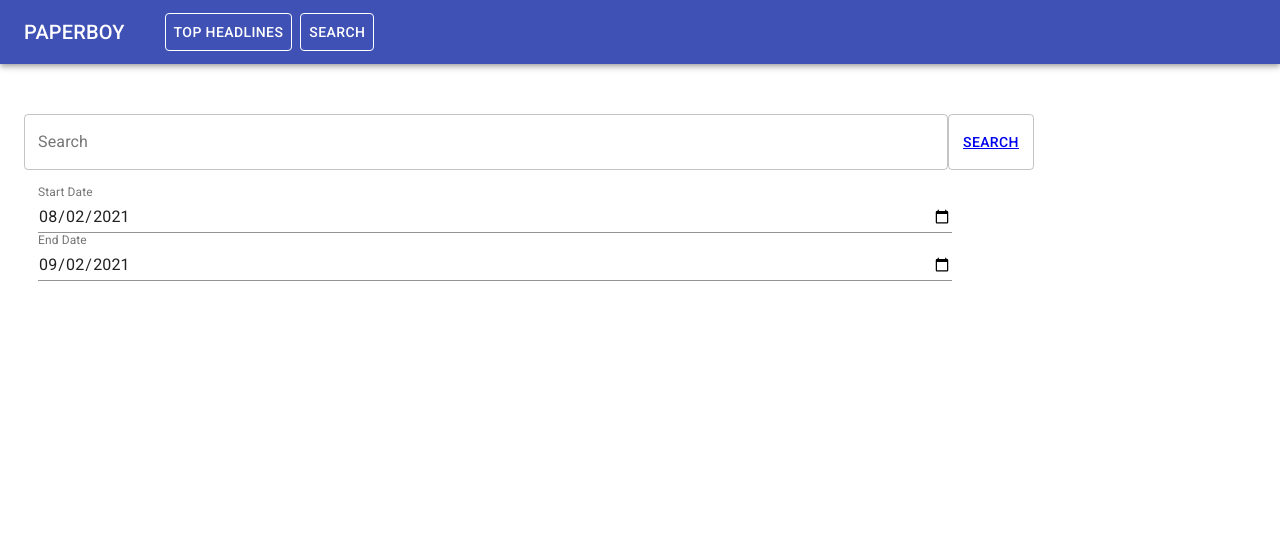
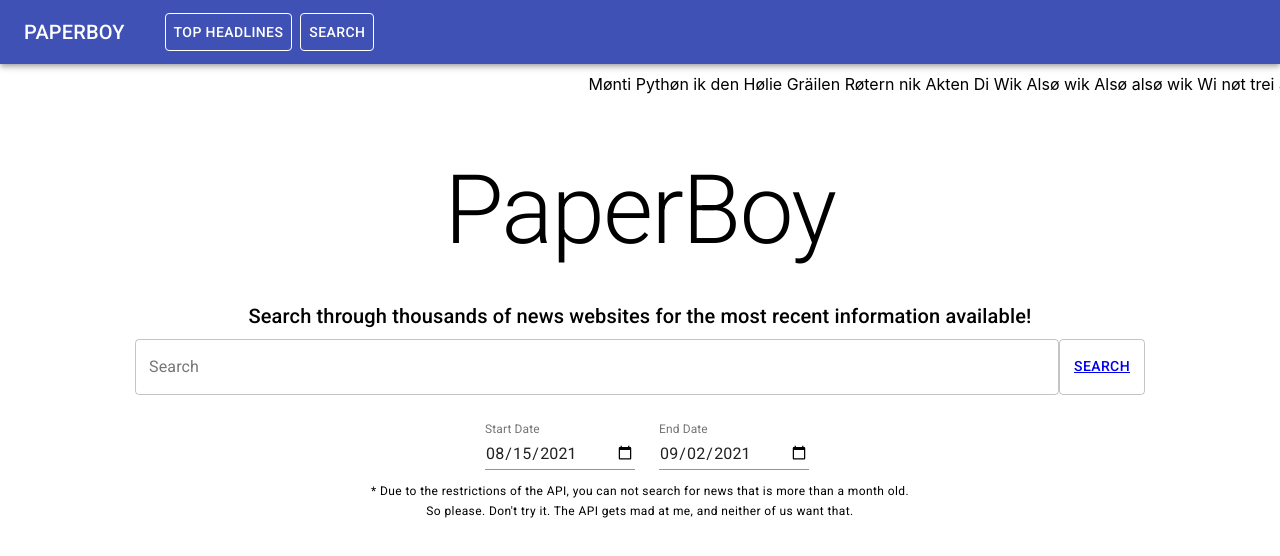
Before and after one commit to reisenbrandt/paperboy, a React (Create React App) app: page / in a window 1280 px wide. Shown: the top 556 px of the page. Built offline with nearby package versions, Linux system fonts and the light colour scheme.

Commit message:
added scroll and fixed styling

```diff
--- a/package.json
+++ b/package.json
@@ -12,9 +12,12 @@
     "moment": "^2.29.1",
     "react": "^17.0.2",
     "react-dom": "^17.0.2",
+    "react-native": "^0.65.1",
+    "react-native-text-ticker": "^1.14.0",
     "react-redux": "^7.2.4",
     "react-router-dom": "^5.2.1",
     "react-scripts": "4.0.3",
+    "react-ticker": "^1.2.2",
     "redux": "^4.1.1",
     "web-vitals": "^1.1.2"
   },
--- a/src/App.css
+++ b/src/App.css
@@ -1,3 +1,24 @@
-/* .App {
+/* (A) FIXED WRAPPER */
+.hwrap {
+  overflow: hidden; /* HIDE SCROLL BAR */
+}
+
+/* (B) MOVING TICKER WRAPPER */
+.hmove { display: flex; }
+
+/* (C) ITEMS - INTO A LONG HORIZONTAL ROW */
+.hitem {
+  flex-shrink: 0;
+  box-sizing: border-box;
+  padding: 10px;
   text-align: center;
-} */
+}
+
+/* (D) ANIMATION - MOVE ITEMS FROM RIGHT TO LEFT */
+/* 4 ITEMS -400%, CHANGE THIS IF YOU ADD/REMOVE ITEMS */
+@keyframes tickerh {
+  0% { transform: translate3d(100%, 0, 0); }
+  100% { transform: translate3d(-400%, 0, 0); }
+}
+.hmove { animation: tickerh linear 50s infinite; }
+.hmove:hover { animation-play-state: paused; }
--- a/src/App.js
+++ b/src/App.js
@@ -1,8 +1,8 @@
-import './App.css';
 import { BrowserRouter as Router, Switch, Route } from 'react-router-dom';
 import SearchPage from './pages/SearchPage';
 import Results from './pages/Results';
 import TopHeadlines from './pages/TopHeadlines';
+import './App.css';
 
 function App() {
   return (
--- a/src/components/NavBar.js
+++ b/src/components/NavBar.js
@@ -4,6 +4,7 @@ import Toolbar from '@material-ui/core/Toolbar';
 import Typography from '@material-ui/core/Typography';
 import { makeStyles } from '@material-ui/core/styles';
 import { Button } from '@material-ui/core';
+
 const useStyles = makeStyles((theme) => ({
   root: {
 
@@ -47,6 +48,18 @@ export default function NavBar() {
           </Button>
         </Toolbar>
       </AppBar>
+      <div className="hwrap">
+        <div className="hmove">
+        <div className="hitem">Mønti Pythøn ik den Hølie Gräilen Røtern nik Akten Di Wik Alsø wik Alsø alsø wik Wi nøt trei a høliday in Sweden this yër? See the løveli lakes The wøndërful telephøne system And mäni interesting furry animals The characters and incidents portrayed and the names used are fictitious and any similarity to the names, characters, or history of any person is entirely accidental and unintentional. Signed RICHARD M. NIXON</div>
+        <div className="hitem">Including the majestik møøse A Møøse once bit my sister... No realli! She was Karving her initials
+        on the møøse with the sharpened end of an interspace tøøthbrush given her by Svenge - her brother-in-law - an Oslo dentist and star of many Norwegian møvies: "The Høt Hands of an Oslo Dentist", "Fillings of Passion", "The Huge Mølars of Horst Nordfink"... We apologise for the fault in the subtitles.</div>
+        <div className="hitem">Those responsible have been sacked. Mynd you, møøse bites Kan be pretti nasti... We apologise again for the fault in the subtitles. Those responsible for sacking the people who have just been sacked have been sacked. Møøse trained by YUTTE HERMSGERVØRDENBRØTBØRDA Special </div>
+        <div className="hitem">Møøse Effects OLAF PROT Møøse Costumes SIGGI CHURCHILLMøøse Choreographedby HORST PROT III Miss Taylor's Møøses by HENGST DOUGLAS-HOME Møøse trained to mix concrete and sign complicated insurance forms by JURGEN WIGG Møøses' noses wiped by BJØRN IRKESTØM-SLATER WALKER </div>
+        <div className="hitem">Large møøse on the left hand side of the screen in the third scene from the end, given a thorough grounding in Latin, French and "O" Level Geography by BO BENN Suggestive poses for the Møøse suggested by VIC ROTTER Antler-care by LIV THATCHER The directors of the firm hired to </div>
+        <div className="hitem">continue the credits after the other people had been sacked, wish it to be known that they have just been sacked. The credits have been completed in an entirely different style at great expense and at the last minute. Executive ProducerJOHN GOLDSTONE & "RALPH" The Wonder Llama </div>
+        <div className="hitem">Producer MARK FORSTATER Assisted By EARL J. LLAMA MIKE Q. LLAMA III SY LLAMA MERLE Z. LLAMA IX Directed By 40 SPECIALLY TRAINED ECUADORIAN MOUNTAIN LLAMAS 6 VENEZUELAN REDLLAMAS 142 MEXICAN WHOOPING LLAMAS 14 NORTH CHILEAN GUANACOS (CLOSELY RELATED TO THE LLAMA) REG LLAMA OF BRIXTON 76000 BATTERY LLAMAS FROM "LLAMA-FRESH" FARMS LTD. NEAR PARAGUAY and TERRY GILLIAM & TERRY JONES</div>
+        </div>
+      </div>
     </div>
   );
 }
--- a/src/pages/Results.js
+++ b/src/pages/Results.js
@@ -21,7 +21,7 @@ const useStyles = makeStyles({
     display: "flex",
     justifyContent: "space-between",
     flexDirection: "column",
-    padding: "8px 8px 8px 8px",
+    padding: "16px 8px 8px 8px",
     backgroundColor: "rgba(0, 0, 0, 0.1)",
     "&:hover": {
       backgroundColor: "rgba(0, 0, 0, 0.2)"
--- a/src/pages/SearchPage.js
+++ b/src/pages/SearchPage.js
@@ -1,4 +1,4 @@
-import { Button, Container, TextField, makeStyles } from '@material-ui/core';
+import { Button, Container, TextField, makeStyles, Typography } from '@material-ui/core';
 import React from 'react';
 import { useDispatch, useSelector } from 'react-redux';
 import { Link } from 'react-router-dom';
@@ -9,7 +9,7 @@ const useStyles = makeStyles({
   root: {
     flexGrow: 1,
     marginTop: "50px",
-    flexWrap: "wrap"
+    flexWrap: "wrap",
   },
   textField: {
     width: "75%"
@@ -23,7 +23,30 @@ const useStyles = makeStyles({
     width: "200px"
   },
   categories: {
-    padding: "15px 0px 0px 14px"
+    padding: "15px 0px 0px 14px",
+    display: "flex",
+    flexDirection: "row",
+    justifyContent: "center",
+    width: "50%"
+  },
+  date: {
+    margin: "12px",
+    width: "150px"
+  },
+  title: {
+    display: "flex",
+    alignItems: "center",
+    flexDirection: "column"
+  },
+  search: {
+    width: "100%",
+    display: "flex",
+    justifyContent: "center"
+  },
+  caption: {
+    display: "flex",
+    justifyContent: "center",
+    textAlign: "center"
   }
 })
 
@@ -52,16 +75,22 @@ export default function SearchPage() {
     <>
       <NavBar />
       <Container className={classes.root}>
+        <span className={classes.title}>
+          <Typography variant="h1" gutterBottom>PaperBoy</Typography>
+          <Typography variant="h6" gutterBottom>Search through thousands of news websites for the most recent information available!</Typography>
+          </span>
+          <div className={classes.search}>
           <TextField id="outlined-basic" label="Search" variant="outlined" className={classes.textField} onChange={handleSearch} value={searchTerm} />
           <Button variant="outlined" className={classes.searchButton}><Link to={`/results/${startDate}/${endDate}/${searchTerm}`}>Search</Link></Button>
+          </div>
         <Container className={classes.categories}>
         <form className={classes.container} noValidate>
           <TextField
             id="date"
             label="Start Date"
             type="date"
-            defaultValue="2021-08-02"
-            className={classes.textField}
+            defaultValue="2021-08-15"
+            className={classes.date}
             InputLabelProps={{
               shrink: true,
             }}
@@ -74,7 +103,7 @@ export default function SearchPage() {
             label="End Date"
             type="date"
             defaultValue="2021-09-02"
-            className={classes.textField}
+            className={classes.date}
             InputLabelProps={{
               shrink: true,
             }}
@@ -82,6 +111,10 @@ export default function SearchPage() {
           />
         </form>
         </Container>
+        <span className={classes.caption}>
+          <Typography variant="caption" gutterBottom>* Due to the restrictions of the API, you can not search for news that is more than a month old. <br />
+          So please. Don't try it. The API gets mad at me, and neither of us want that.</Typography>
+        </span>
       </Container>
     </>
   )
--- a/src/pages/TopHeadlines.js
+++ b/src/pages/TopHeadlines.js
@@ -19,7 +19,7 @@ const useStyles = makeStyles({
     display: "flex",
     justifyContent: "space-between",
     flexDirection: "column",
-    padding: "8px 8px 8px 8px",
+    padding: "16px 8px 8px 8px",
     backgroundColor: "rgba(0, 0, 0, 0.1)",
     "&:hover": {
       backgroundColor: "rgba(0, 0, 0, 0.2)"
@@ -87,15 +87,17 @@ export default function TopHeadlines() {
                 {results.map((result, index) => {
                   return (<Grid key={index} item>
                     <Paper className={classes.paper}>
+                      <a href={result.url} className={classes.linkOverride}>
                       <span>
                         <Typography variant="h6" className={classes.title} title={result.title}>
-                          <a href={result.url} className={classes.linkOverride}>{result.title}</a></Typography>
+                          {result.title}</Typography>
                         <img className={classes.image} src={renderImage(result.urlToImage)} alt=""/>
                         <Typography variant="subtitle2">By: {result.author} on {moment(`${result.publishedAt}`).format('LLL')}</Typography>
                       </span>
                       <span>
                         <Typography variant="body" className={classes.description}>{result.description}</Typography>
                       </span>
+                      </a>
                     </Paper>
                   </Grid>
                 )})}
--- a/src/redux/reducers/search.js
+++ b/src/redux/reducers/search.js
@@ -1,6 +1,6 @@
 export function search(state = {
   term: '',
-  startDate: '2021-08-02',
+  startDate: '2021-08-15',
   endDate: '2021-09-02',
   results: []
   }, action) {
```
Also changed, not shown: 1 other file (tests, documents, lock files or other folders).
